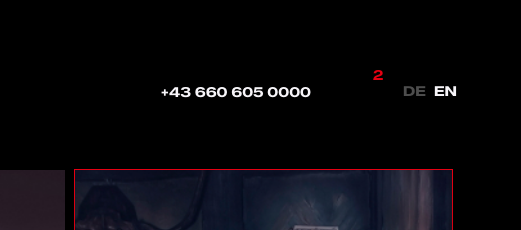
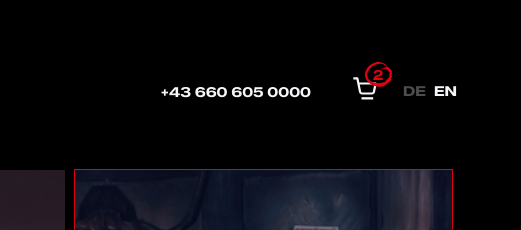
Before and after one commit to SeiAlek/test-task__incrify, a website: page src/index.html in a window 1280 px wide. Shown: the top 230 px of the page, 759-1280 px from the left. Drawn offline with nearby package versions, Linux system fonts and the light colour scheme; files that its build step writes are made by us from their sources; the site is published under a folder, as on GitHub Pages, so addresses that start at the root find nothing.

Commit message:
Fix shopping0bag image url

```diff
--- a/src/styles/_shopping-bag.scss
+++ b/src/styles/_shopping-bag.scss
@@ -2,7 +2,7 @@
 
 .shopping-bag {
   position: relative;
-  background-image: url(/images/shopping-bag.svg);
+  background-image: url(../images/shopping-bag.svg);
   background-position: center;
   background-size: contain;
   background-repeat: no-repeat;
@@ -15,7 +15,7 @@
     justify-content: center;
     align-items: center;
     padding-right: 2px;
-    background-image: url(/images/round.svg);
+    background-image: url(../images/round.svg);
     background-position: center;
     background-size: contain;
     background-repeat: no-repeat;
```
